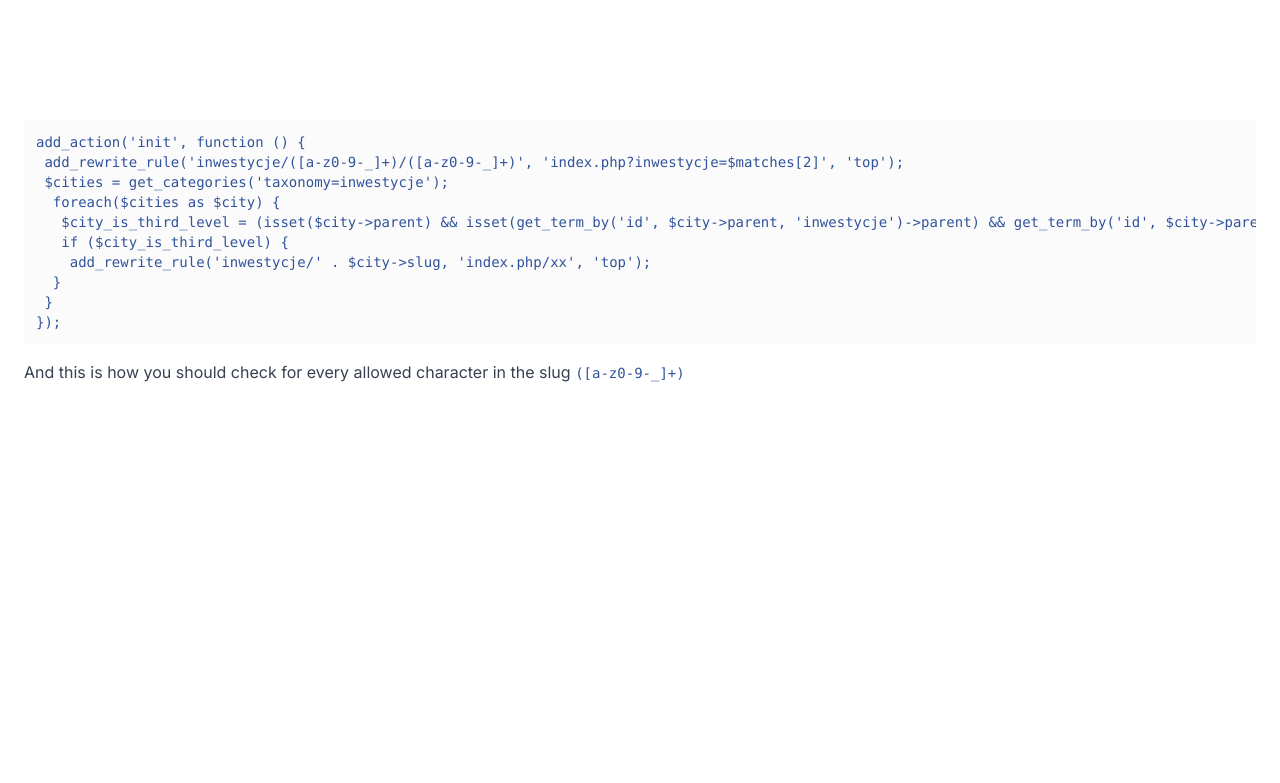
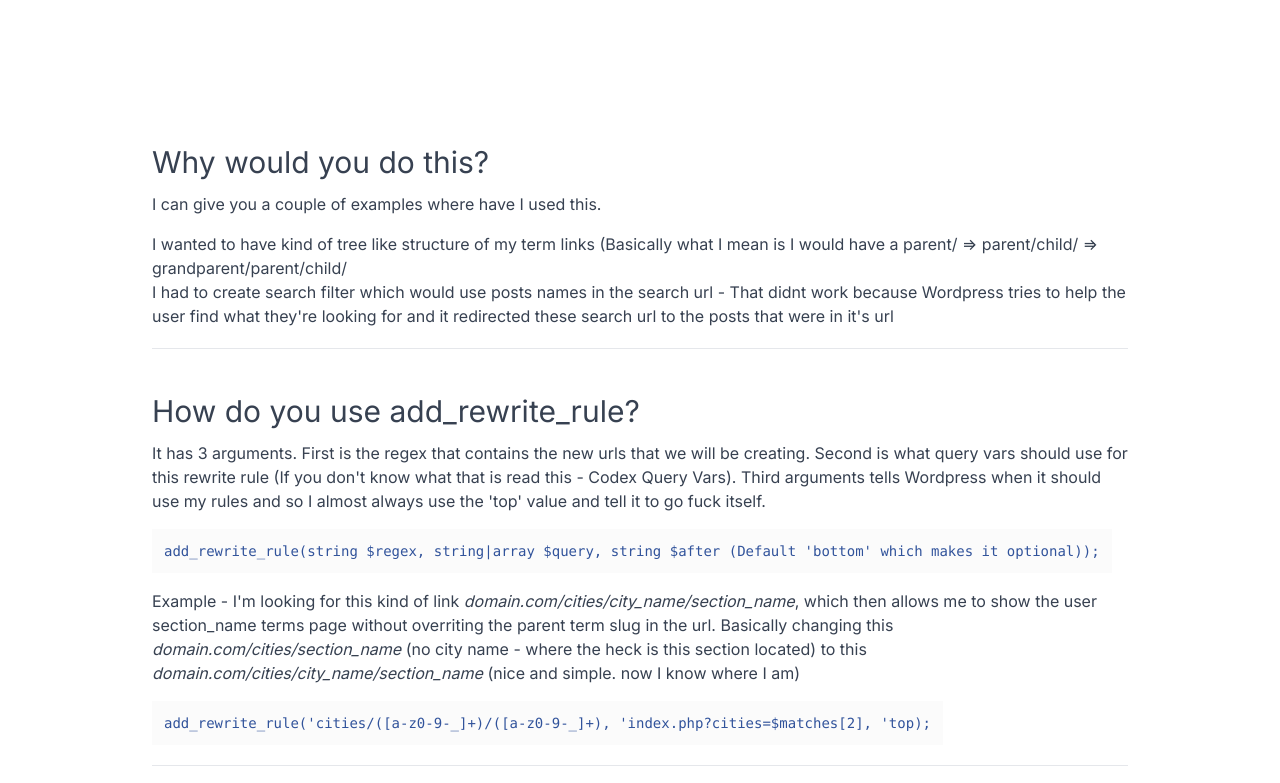
Before and after one commit to szymon-polaczy/Portfolio, a Gatsby site: page /blog/change-wordpress-url-structure-using-add_rewrite_rule in a window 1280 px wide. Shown: the part 960-1743 px from the top of the page. Before the commit the page ends 1456 px from the top, so only its background shows below. Built offline with nearby package versions, Linux system fonts and the light colour scheme; Gatsby itself is replaced by a stand-in of ours.

Commit message:
New headlines and hrs - Worked a little bit on the blogpost itself

```diff
--- a/src/pages/blog/change-wordpress-url-structure-using-add_rewrite_rule/index.js
+++ b/src/pages/blog/change-wordpress-url-structure-using-add_rewrite_rule/index.js
@@ -10,7 +10,7 @@
     <>
       <Helmet>
         <meta charset="utf-8" />
-        <title>How to change wordpress page or term url structure (slug) - GOO</title>
+        <title>How to change wordpress page or term url structure (slug) using add_rewrite_rule - GOO</title>
         <meta name="description" content="Change your wordpress url structure using add_rewrite_rule - Change single page url, term slug structure, or even create new 'pages' or 'folders' out of thin air"/>
         <meta name="keywords" content="wordpress, wordpress url structure, wordpress single page url, wordpress single term url, change term slug, change page slug, change wordpress term slug, change wordpress term slug, create sub-folders in wordpress url"/>
         <link rel="shortcut icon" type="image/jpg" href={favicon}/>
@@ -18,7 +18,29 @@
       <main className="box-content space-y-64 text-center text-gray-700">
         <Header title="Change Wordpress URL" subtitle="change wordpress url structure using add_rewrite_rule"/>
 
-        <section className="text-left">
+        <section className="text-left md:px-16 xl:px-32 2xl:px-48" id="what">
+          <h2 className="blog-headline-2">Why would you do this?</h2>
+          <p>I can give you a couple of examples where have I used this.</p>
+          <ul>
+            <li>I wanted to have kind of tree like structure of my term links (Basically what I mean is I would have a parent/ => parent/child/ => grandparent/parent/child/</li>
+            <li>I had to create search filter which would use posts names in the search url - That didnt work because Wordpress tries to help the user find what they're looking for and it redirected these search url to the posts that were in it's url</li>
+          </ul>
+
+          <hr></hr>
+
+          <h2 className="blog-headline-2">How do you use add_rewrite_rule?</h2>
+          <p>It has 3 arguments. First is the regex that contains the new urls that we will be creating. Second is what query vars should use for this rewrite rule (If you don't know what that is read this - <a href="https://codex.wordpress.org/WordPress_Query_Vars" title="Here's the codex page for it">Codex Query Vars</a>). Third arguments tells Wordpress when it should use my rules and so I almost always use the 'top' value and tell it to go fuck itself.</p>
+          <div className="code">
+            <code dangerouslySetInnerHTML={{__html: `add_rewrite_rule(string $regex, string|array $query, string $after (Default 'bottom' which makes it optional));`}}></code>
+          </div>
+          <p>Example - I'm looking for this kind of link <i>domain.com/cities/city_name/section_name</i>, which then allows me to show the user section_name terms page without overriting the parent term slug in the url.
+            Basically changing this <i>domain.com/cities/section_name</i> (no city name - where the heck is this section located) to this <i>domain.com/cities/city_name/section_name</i> (nice and simple. now I know where I am)</p>
+          <div className="code">
+            <code dangerouslySetInnerHTML={{__html: `add_rewrite_rule('cities/([a-z0-9-_]+)/([a-z0-9-_]+), 'index.php?cities=$matches[2], 'top);`}}></code>
+          </div>
+
+          <hr></hr>
+
           <div className="code">
             <code
               dangerouslySetInnerHTML={{__html: `
--- a/src/styles/global.css
+++ b/src/styles/global.css
@@ -40,3 +40,11 @@
 main {
   @apply pt-6 px-6 pb-24;
 }
+
+.blog-headline-2 {
+  @apply pt-6 pb-3 text-xl md:text-3xl;
+}
+
+hr {
+  @apply my-5;
+}
```
Also changed, not shown: src/pages/blog/index.js (line endings or trailing spaces).
